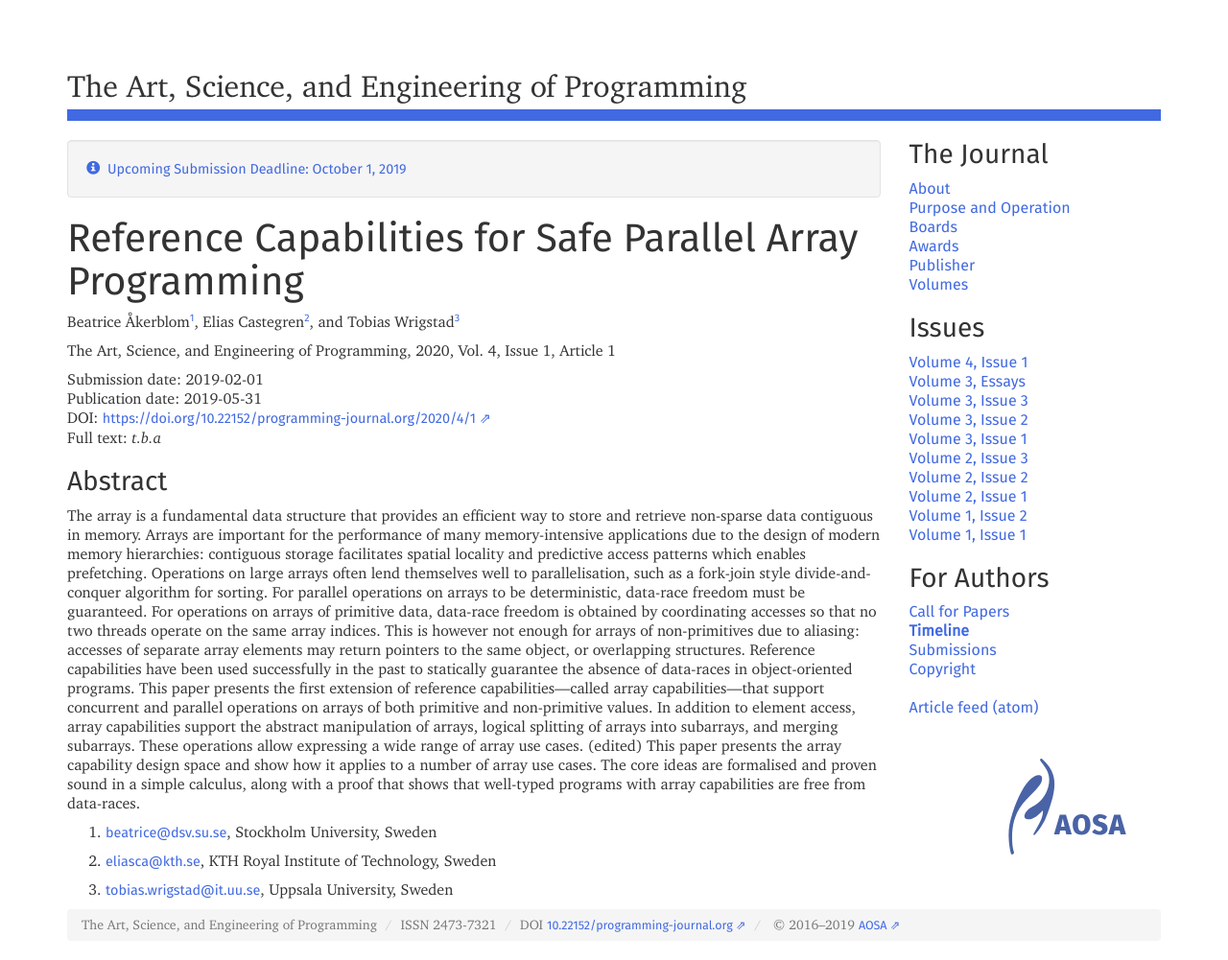
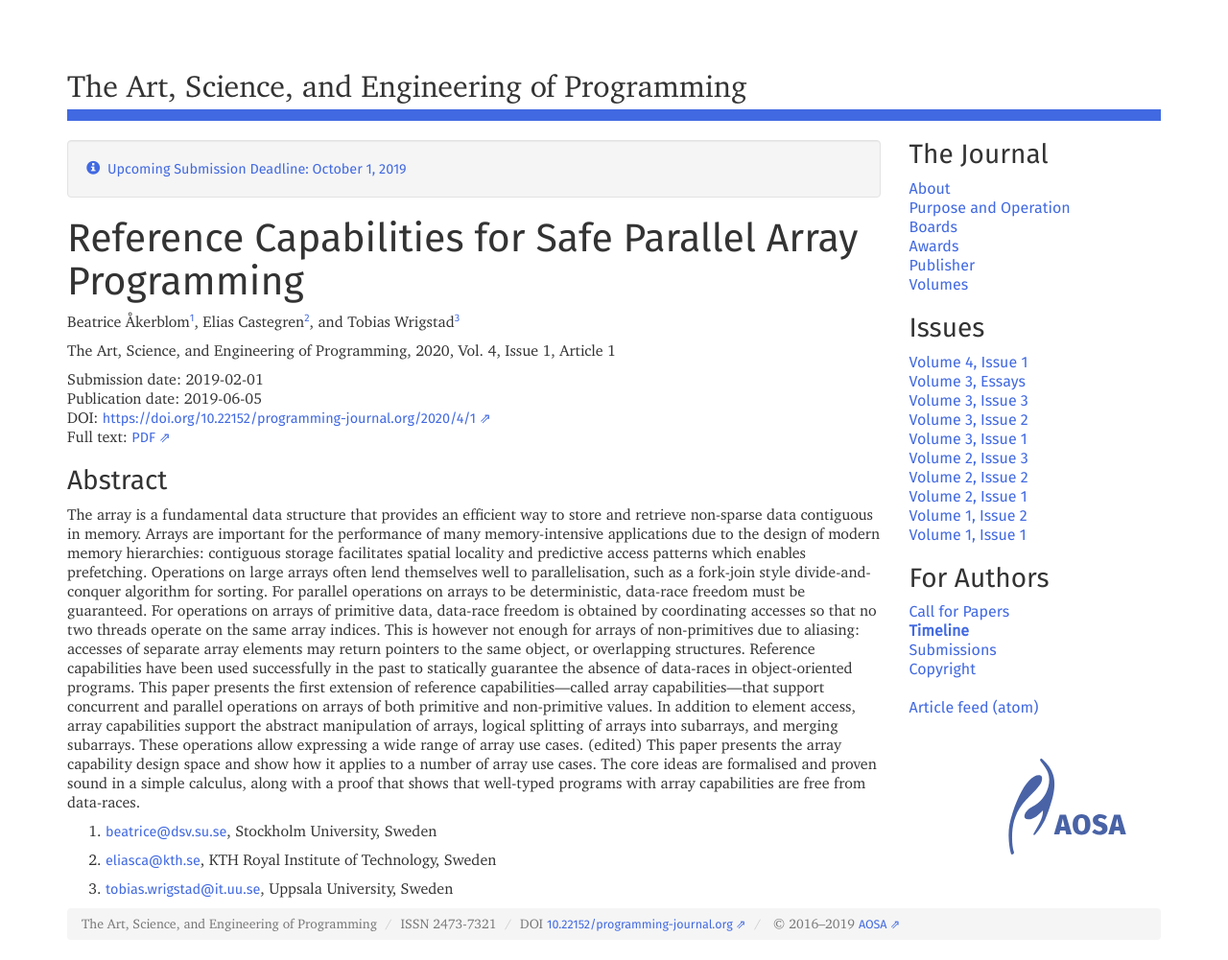
Before and after one commit to programming-journal/programming-journal.github.io, a Jekyll site: the page built from 2020/4/1/index.markdown, in a window 1280 px wide. Shown: the whole page at 96% size. Built offline with Jekyll 4.4.1, drawn with Linux system fonts in a browser that asks for light colours; nearby versions of some CDN libraries.

Commit message:
publish pdfs

```diff
--- a/2020/4/1/index.markdown
+++ b/2020/4/1/index.markdown
@@ -7,7 +7,7 @@ number: "1"
 volume: "4"
 issue: "1"
 id: "urn:doi:10.22152%2Fprogramming-journal.org%2F2020%2F4%2F1"
-date: "2019-05-31"
+date: "2019-06-05"
 authors:
   - name: "Åkerblom, Beatrice"
     affiliation: "Stockholm University, Sweden"
@@ -30,9 +32,9 @@ Beatrice Åkerblom[^1], Elias Castegren[^2], and Tobias Wrigstad[^3]
 The Art, Science, and Engineering of Programming, 2020, Vol. 4, Issue 1, Article 1
 
 Submission date: 2019-02-01
-Publication date: 2019-05-31
+Publication date: 2019-06-05
 DOI: <https://doi.org/10.22152/programming-journal.org/2020/4/1>
-Full text: *t.b.a*
+Full text: [PDF](https://arxiv.org/pdf/1905.13716v1)
 
 
 ### Abstract
--- a/2020/4/index.markdown
+++ b/2020/4/index.markdown
@@ -2,7 +2,7 @@
 title: "Volume 4"
 type: "volume"
 id: "urn:doi:10.22152%2Fprogramming-journal.org%2F2020%2F4"
-date: "2019-05-31"
+date: "2019-06-05"
 ---
 DOI: <https://doi.org/10.22152/programming-journal.org/2020/4>
 
--- a/2020/4/issue1/index.markdown
+++ b/2020/4/issue1/index.markdown
@@ -4,7 +4,7 @@ category: "Issues"
 order: -4001
 type: "issue"
 id: "urn:doi:10.22152%2Fprogramming-journal.org%2F2020%2F4%2Fissue1"
-date: "2019-05-31"
+date: "2019-06-05"
 ---
 DOI: <https://doi.org/10.22152/programming-journal.org/2020/4/issue1>
 
```
Also changed, not shown: other parts of 2020/4/1/index.markdown (+2 -0 lines).
